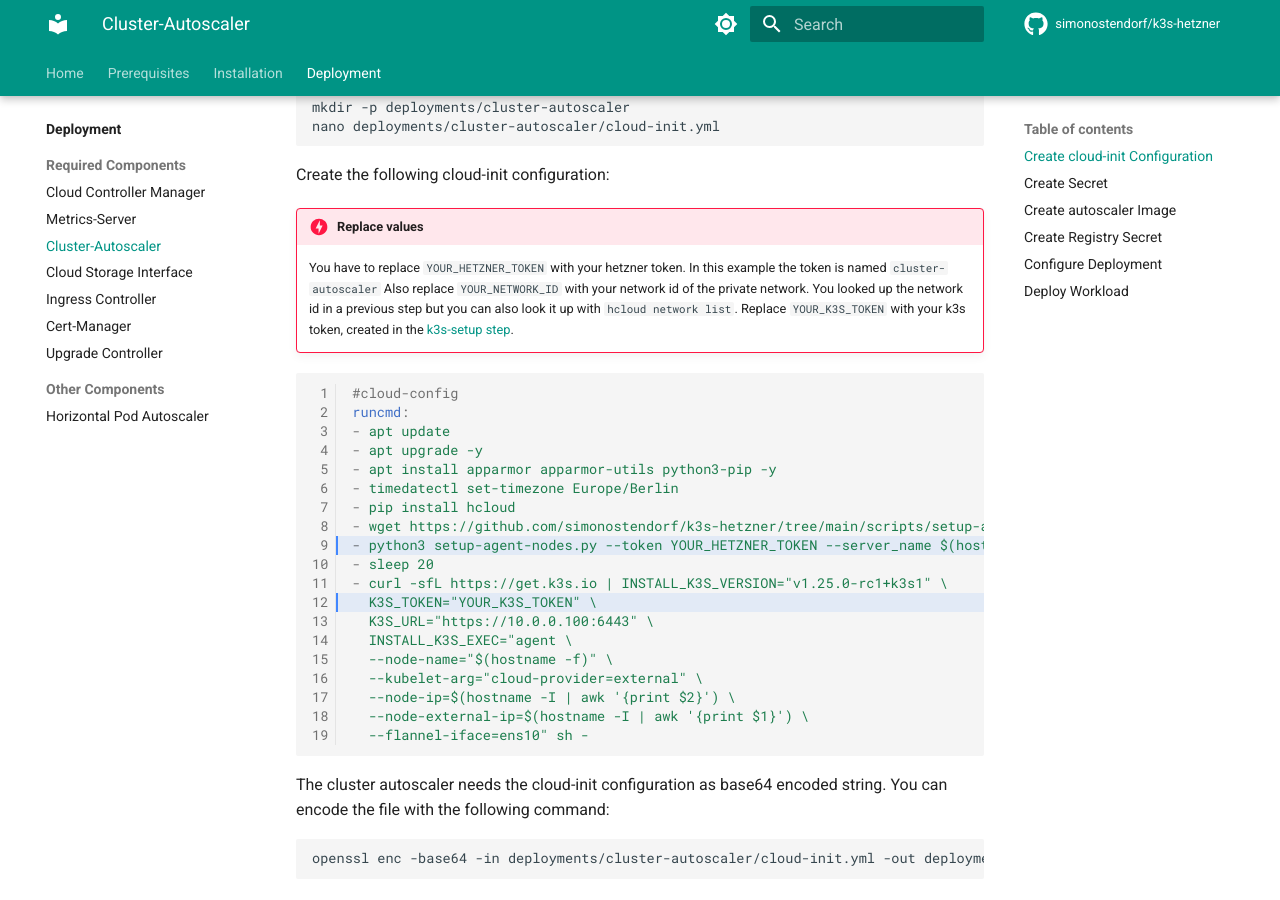
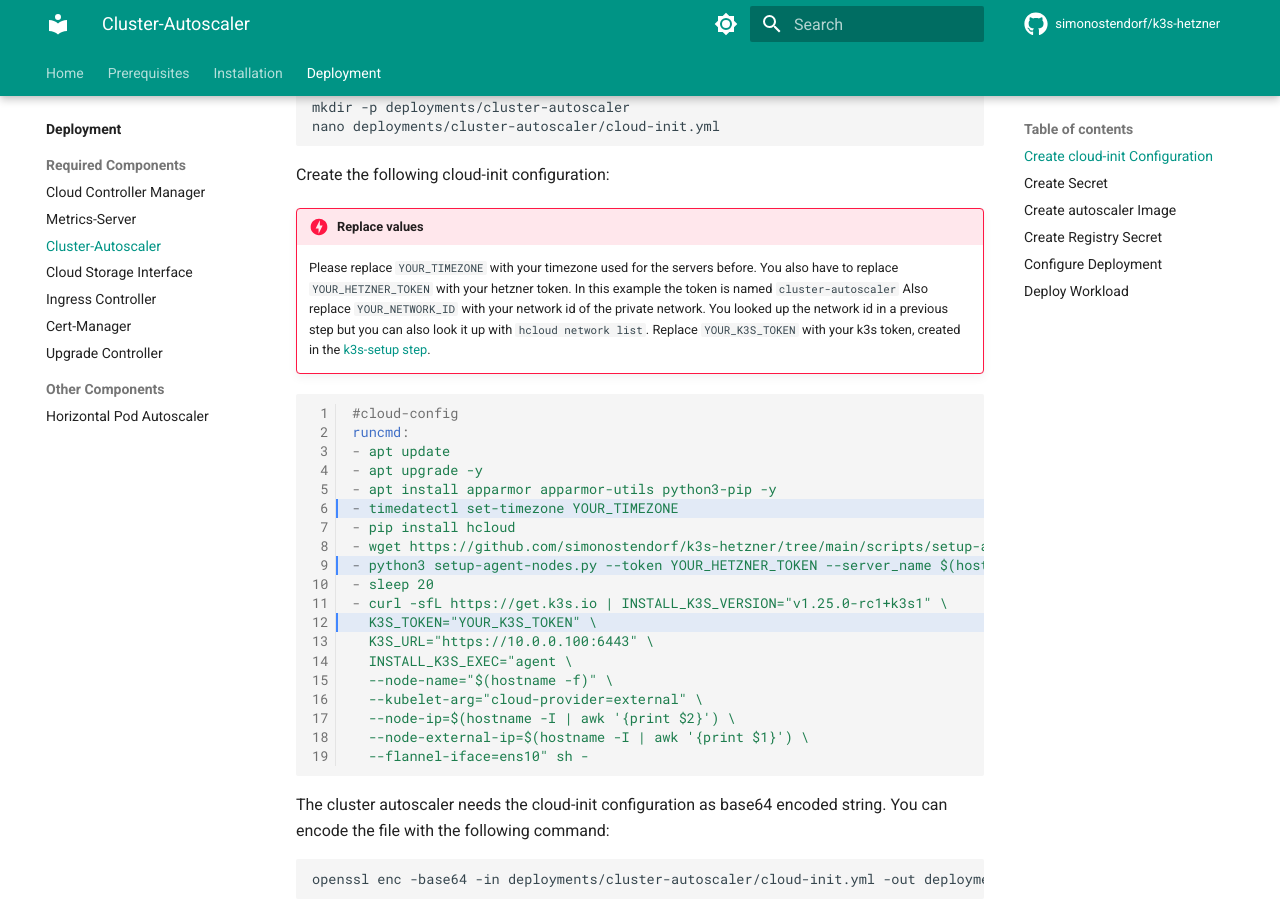
Before and after one commit to simonostendorf/k3s-hetzner, an MkDocs documentation site: the page built from docs/deployment/cluster-autoscaler.md, in a window 1280 px wide and 900 px high, scrolled down 468 px. Built offline with MkDocs 1.6.1 and Material for MkDocs 9.7.7, drawn with Linux system fonts in a browser that asks for light colours; comment, search, counter and statistics services are not loaded.

Commit message:
set variable timezone inside cloud-init.yml. closes #32

````diff
--- a/docs/deployment/cluster-autoscaler.md
+++ b/docs/deployment/cluster-autoscaler.md
@@ -13,17 +13,18 @@
 Create the following cloud-init configuration:
 
 !!! danger "Replace values"
-    You have to replace `YOUR_HETZNER_TOKEN` with your hetzner token. In this example the token is named `cluster-autoscaler`
+    Please replace `YOUR_TIMEZONE` with your timezone used for the servers before.
+    You also have to replace `YOUR_HETZNER_TOKEN` with your hetzner token. In this example the token is named `cluster-autoscaler`
     Also replace `YOUR_NETWORK_ID` with your network id of the private network. You looked up the network id in a previous step but you can also look it up with `hcloud network list`.
     Replace `YOUR_K3S_TOKEN` with your k3s token, created in the [k3s-setup step](../../installation/k3s/#token).
 
-```yaml linenums="1" hl_lines="9 12"
+```yaml linenums="1" hl_lines="6 9 12"
 #cloud-config
 runcmd:
 - apt update
 - apt upgrade -y
 - apt install apparmor apparmor-utils python3-pip -y
-- timedatectl set-timezone Europe/Berlin
+- timedatectl set-timezone YOUR_TIMEZONE
 - pip install hcloud
 - wget https://github.com/simonostendorf/k3s-hetzner/tree/main/scripts/setup-agent-nodes.py -o setup-agent-nodes.py
 - python3 setup-agent-nodes.py --token YOUR_HETZNER_TOKEN --server_name $(hostname -f) --network_id YOUR_NETWORK_ID
````
